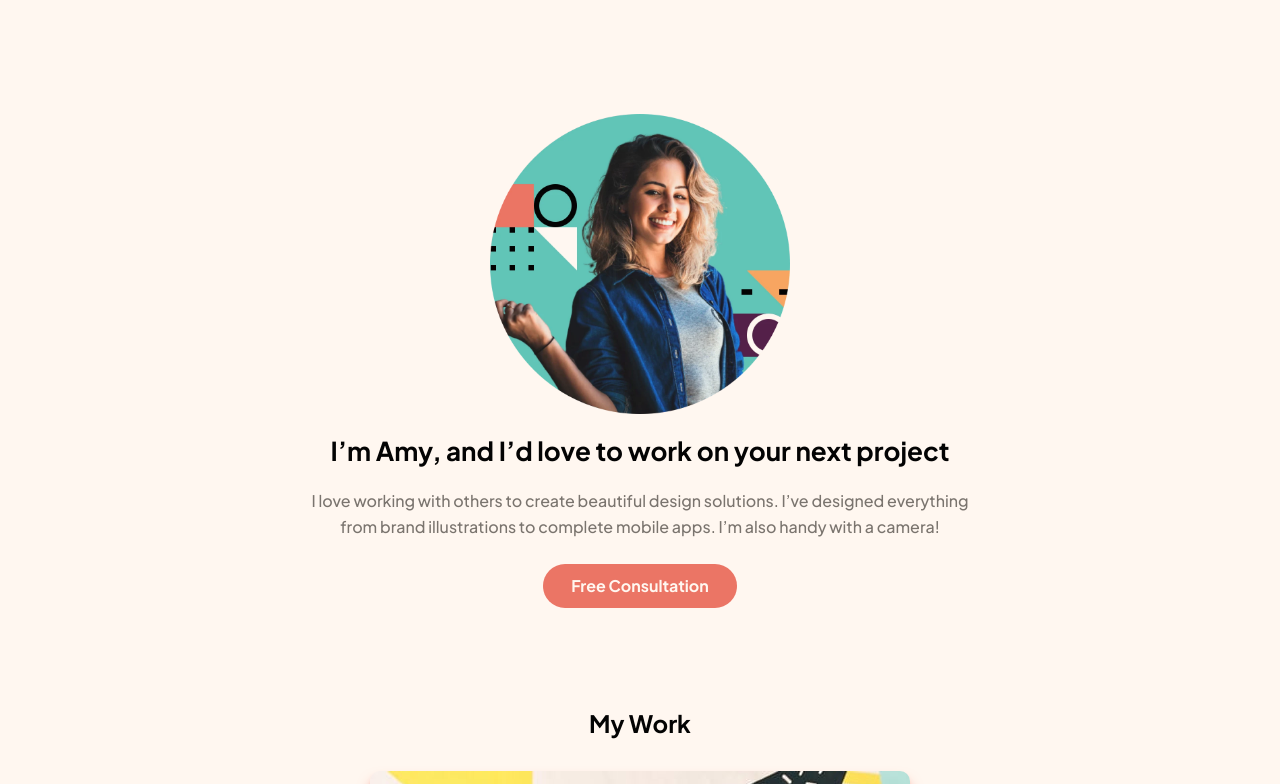
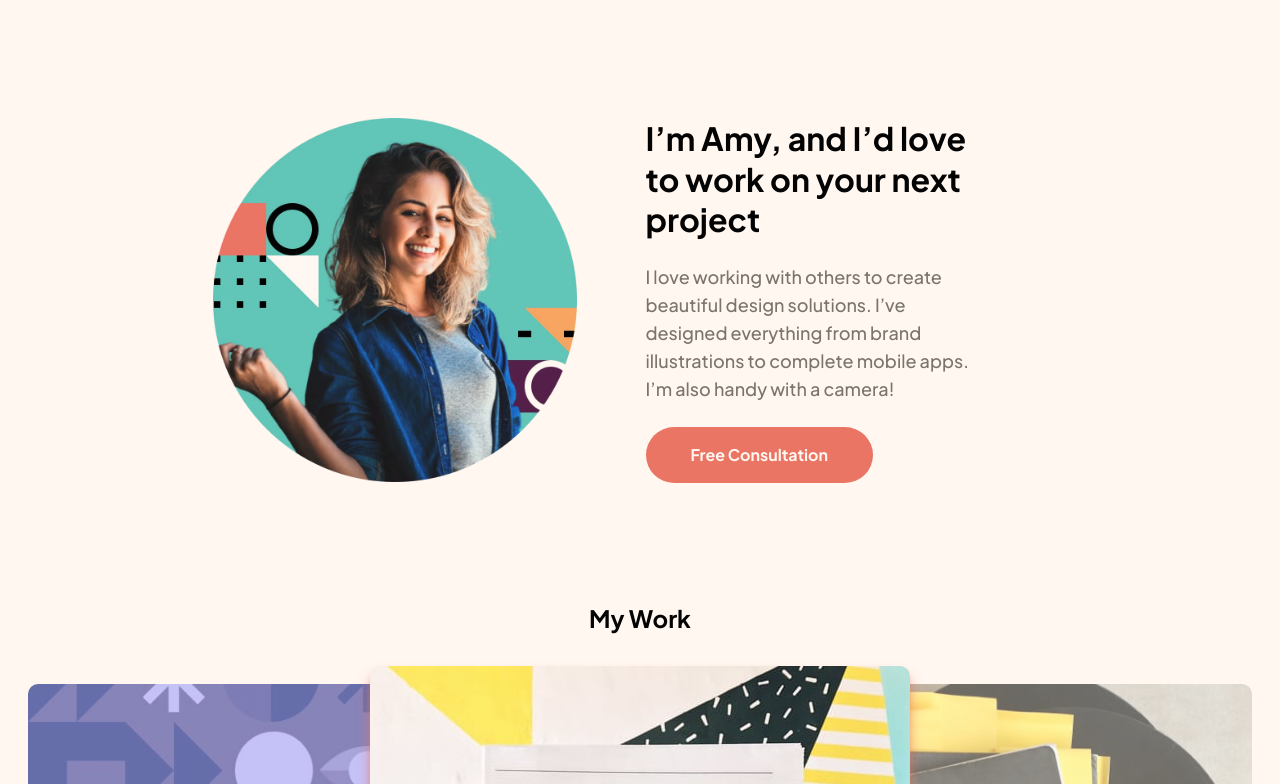
Before and after one commit to richieAiello/mock-design-portfolio, a React (Vite) app: page / in a window 1280 px wide. Shown: the part 936-1720 px from the top of the page. Built offline with nearby package versions, Linux system fonts and the light colour scheme.

Commit message:
Styles for About.jsx and children components on tablet.

```diff
--- a/src/components/about/About.jsx
+++ b/src/components/about/About.jsx
@@ -3,7 +3,7 @@ import AboutImage from './AboutImage';
 
 const About = props => {
   return (
-    <section className="container flex flex-col mb-[6.25rem]">
+    <section className="container relative flex flex-col mb-[6.25rem] md:flex-row md:mb-[7.5rem]">
       <AboutContext />
       <AboutImage />
     </section>
--- a/src/components/about/AboutContext.jsx
+++ b/src/components/about/AboutContext.jsx
@@ -2,11 +2,14 @@ import SharedLink from '../shared/SharedLink';
 
 const AboutContext = props => {
   return (
-    <div className="order-2 text-center">
-      <h2 className="font-bold text-black text-[1.625rem] leading-2.0475rem] mb-6">
+    <div className="order-2 text-center md:max-w-[339px] md:ml-auto md:text-left">
+      <h2
+        className="font-bold text-black text-[1.625rem] leading-2.0475rem] mb-6
+        md:text-[2rem] md:leading-[2.52rem]"
+      >
         I’m Amy, and I’d love to work on your next project
       </h2>
-      <p className="text-grey mb-6">
+      <p className="text-grey mb-6 ">
         I love working with others to create beautiful design
         solutions. I’ve designed everything from brand illustrations
         to complete mobile apps. I’m also handy with a camera!
--- a/src/components/about/AboutImage.jsx
+++ b/src/components/about/AboutImage.jsx
@@ -3,7 +3,8 @@ const AboutImage = props => {
     <img
       src="./image-amy.webp"
       alt="Photo of Designer Amy"
-      className="h-[300px] w-[300px] mx-auto mb-6 object-cover"
+      className="h-[300px] w-[300px] mx-auto mb-6 object-cover
+      md:absolute md:h-[364px] md:w-[364px] md:right-[408px]"
     />
   );
 };
--- a/src/components/shared/SharedLink.jsx
+++ b/src/components/shared/SharedLink.jsx
@@ -5,8 +5,9 @@ const SharedLink = ({ light, dark }) => {
     <a
       href="#"
       className={`capitalize font-bold text-[0.875rem] leading-7
-        text-cream rounded-full py-2 px-7 inline-block
-        duration-[400ms] md:text-[1rem] ${clsx({
+        text-cream rounded-full py-2 px-7 inline-block duration-[400ms]
+        md:text-[1rem] md:py-[0.875rem] md:px-[2.8125rem]
+        ${clsx({
           'bg-black': dark,
           'bg-peach': light,
           'hover:bg-blue': dark,
--- a/src/index.css
+++ b/src/index.css
@@ -31,7 +31,7 @@
   width: min(100% - 2rem, 689px);
 }
 
-@media (min-width: 1440px) {
+@media (min-width: 768px) {
   .body {
     font-size: 1.125rem;
     line-height: 1.75rem;
```
